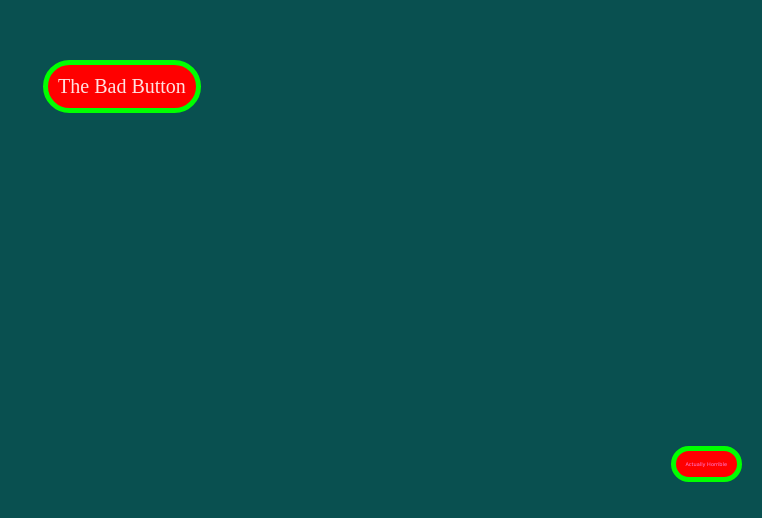
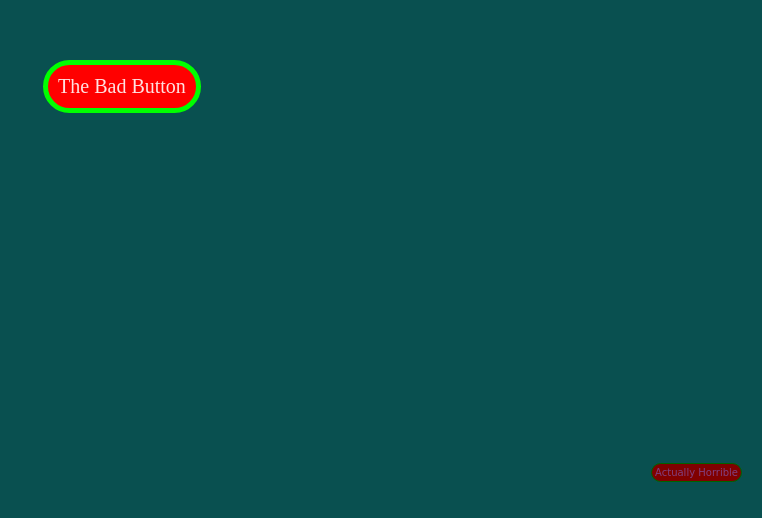
Before and after one commit to TheOmnipotentOwl/TheOmnipotentOwl.github.io, a plain HTML site: page index.html in a window 1280 px wide. Shown: the part 298-816 px from the top of the page, without its empty margins (518-1280 px from the left). Drawn offline with Linux system fonts and the light colour scheme.

Commit message:
Update index.html

```diff
--- a/index.html
+++ b/index.html
@@ -65,14 +65,14 @@
           position: absolute;
           bottom: 20px;
           right: 20px;
-          background-color: rgba(255, 0, 0, 1);
-          color: rgba(255, 128, 225, 1);
-          border-color: rgba(0, 255, 0, 1);
+          background-color: rgba(128, 0, 0, 1);
+          color: rgba(128, 64, 128, 1);
+          border-color: rgba(0, 100, 0, 1);
           border-style: solid;
-          border-width: 5px;
-          border-radius: 30px;
-          padding: 10px;
-          font-size: 5px;
+          border-width: 1px;
+          border-radius: 50px;
+          padding: 3px;
+          font-size: 10px;
           font-family: cursive;
           cursor: crosshair;
         }
```
